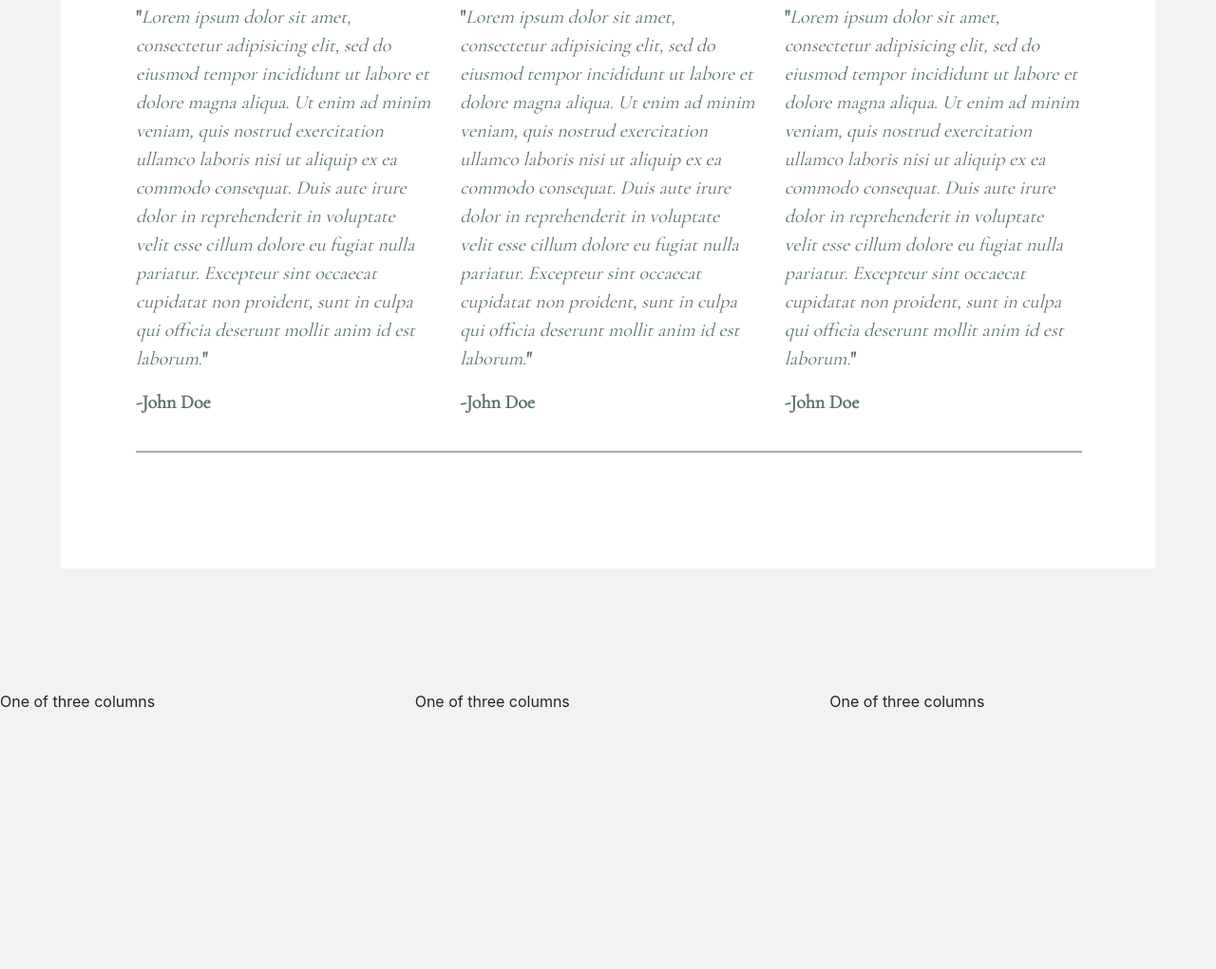
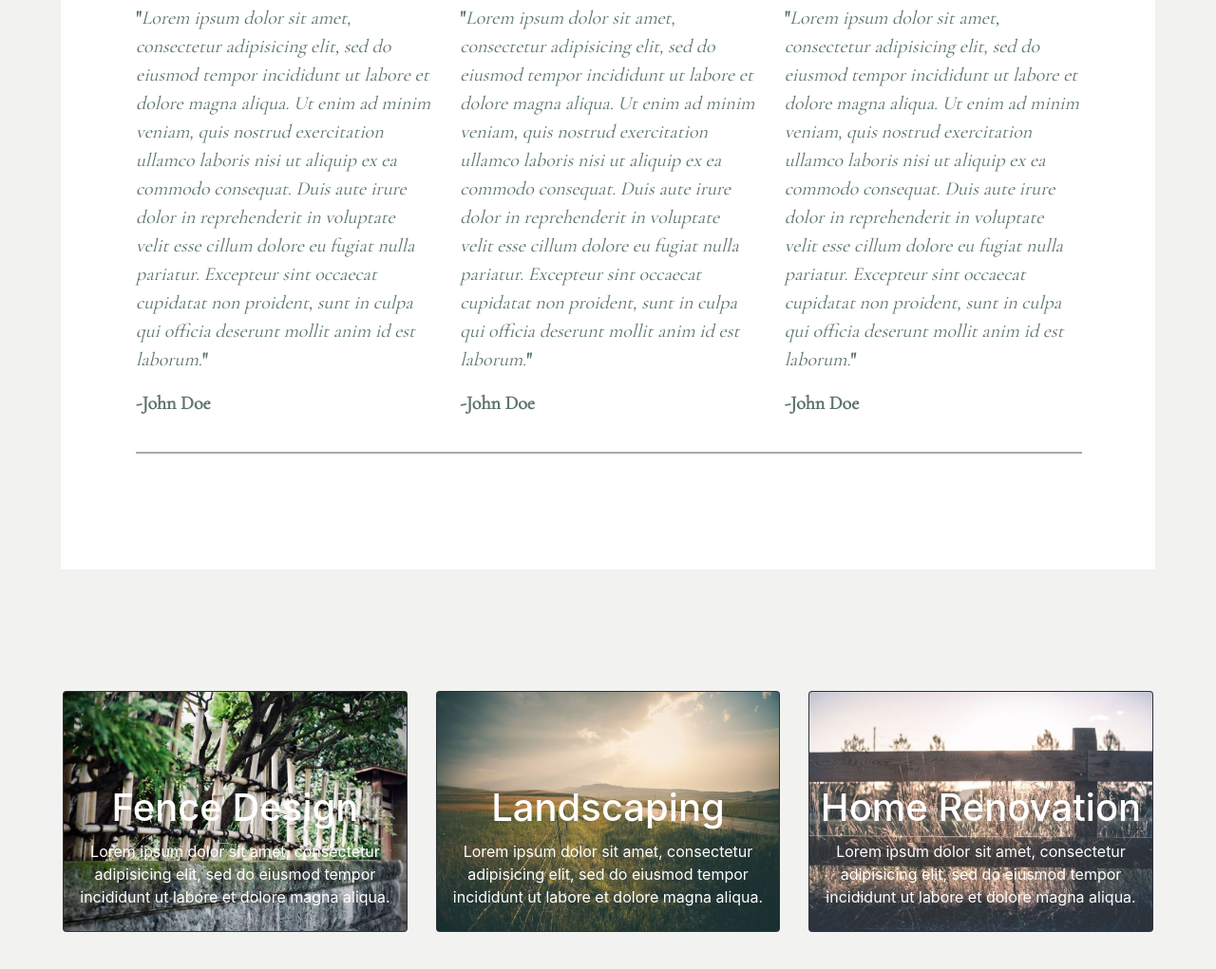
Before and after one commit to Opeezy/TotalLawnandLandscape, a plain HTML site: page index.html in a window 1280 px wide. Shown: the part 1011-2032 px from the top of the page at 95% size. Before the commit the page ends 1762 px from the top, so only its background shows below. Drawn offline with nearby package versions, Linux system fonts and the light colour scheme; a web font is replaced by a local one.

Commit message:
added gallery not complete

```diff
--- a/index.html
+++ b/index.html
@@ -48,16 +48,6 @@
       <div class="row" id="title">
         <div class="col-xs-12 col-sm-12 col-md-12 col-lg-6 col-xl-6" id="carousel">
           <div id="carouselExampleIndicators" class="carousel slide" data-ride="carousel" align="right">
-
-            <!-- For adding bottom navigators -->
-
-            <!-- <ol class="carousel-indicators">
-              <li data-target="#carouselExampleIndicators" data-slide-to="0" class="active"></li>
-              <li data-target="#carouselExampleIndicators" data-slide-to="1"></li>
-              <li data-target="#carouselExampleIndicators" data-slide-to="2"></li>
-              <li data-target="#carouselExampleIndicators" data-slide-to="3"></li>
-            </ol> -->
-
             <div class="carousel-inner">
               <div class="carousel-item active">
                 <img class="d-block w-100" src="images/examples/Example1.jpg" alt="First slide">
@@ -72,18 +62,6 @@
                 <img class="d-block w-100" src="images/examples/Example4.jpg" alt="Fourth slide">
               </div>
             </div>
-
-            <!-- For adding arrow navigators -->
-
-           <!--  <a class="carousel-control-prev" href="#carouselExampleIndicators" role="button" data-slide="prev">
-              <span class="carousel-control-prev-icon" aria-hidden="true"></span>
-              <span class="sr-only">Previous</span>
-            </a>
-            <a class="carousel-control-next" href="#carouselExampleIndicators" role="button" data-slide="next">
-              <span class="carousel-control-next-icon" aria-hidden="true"></span>
-              <span class="sr-only">Next</span>
-            </a> -->
-
           </div>
         </div>
         <div class="intro col-xs-12 col-sm-12 col-md-12 col-lg-6 col-xl-6" id="intro">
@@ -132,14 +110,35 @@
         </div>
       </div>
       <div class="row" id="gallery">
-        <div class="col-sm">
-          One of three columns
+        <div class="gallery-col col-xs-12 col-sm-12 col-md-12 col-lg-4 col-xl-4">
+          <div class="card bg-dark text-white">
+            <img class="card-img" src="images/examples/Example1.jpg" alt="Card image">
+            <div class="card-img-overlay">
+              <h5 class="card-title">Fence Design</h5>
+              <p class="card-text">Lorem ipsum dolor sit amet, consectetur adipisicing elit, sed do eiusmod
+              tempor incididunt ut labore et dolore magna aliqua.</p>
+            </div>
+          </div>
         </div>
-        <div class="col-sm">
-          One of three columns
+        <div class="gallery-col col-xs-12 col-sm-12 col-md-6 col-lg-4 col-xl-4">
+          <div class="card bg-dark text-white">
+            <img class="card-img" src="images/examples/Example2.jpg" alt="Card image">
+            <div class="card-img-overlay">
+              <h5 class="card-title">Landscaping</h5>
+              <p class="card-text">Lorem ipsum dolor sit amet, consectetur adipisicing elit, sed do eiusmod
+              tempor incididunt ut labore et dolore magna aliqua.</p>
+            </div>
+          </div>
         </div>
-        <div class="col-sm">
-          One of three columns
+        <div class="gallery-col col-xs-12 col-sm-12 col-md-6 col-lg-4 col-xl-4">
+          <div class="card bg-dark text-white">
+            <img class="card-img" src="images/examples/Example3.jpg" alt="Card image">
+            <div class="card-img-overlay">
+              <h5 class="card-title">Home Renovation</h5>
+              <p class="card-text">Lorem ipsum dolor sit amet, consectetur adipisicing elit, sed do eiusmod
+              tempor incididunt ut labore et dolore magna aliqua.</p>
+            </div>
+          </div>
         </div>
       </div>
     </div>
--- a/style.css
+++ b/style.css
@@ -67,8 +67,8 @@ body{
 }
 
 #title{
-	/*background-color: rgba(203, 208, 177, .3);
-	background-color: rgba(216, 226, 210, .2);*/
+	/*background-color: rgba(203, 208, 177, .3);*/
+	background-color: rgba(216, 226, 210, .3);
 	background-size: auto;
 	padding: 0px 0px 0px 0px;
 	margin: auto;
@@ -103,9 +103,9 @@ body{
 
 #intro {
 	text-align: center;
-	margin: 25px 0px 0px 0px;
+	margin: 0px 0px 0px 0px;
 	/*padding-right: 180px;*/
-	padding: auto;
+	padding: 2% 2% 0 2%;
 	font-family: 'Cormorant Garamond', serif;
 	/*font-size: 1.5rem;*/
 	color: #5C7469;
@@ -170,3 +170,47 @@ body{
 .tes-name{
 	text-align: right;
 }
+
+#gallery{
+	margin: 0 4% 7% 4%;
+	padding: 0;
+}
+
+.gallery-col{
+	maring: auto;
+}
+
+.card{
+
+}
+
+.card-img-overlay{
+	margin: 5em 0;
+	padding: 0;
+}
+
+.card-img-overlay h5{
+	margin: 0;
+	padding: 0;
+	font-size: 2.5em;
+	position: relative;
+	top: 20%;
+	text-align: center;
+}
+
+.card-img-overlay p{
+	font-size: 1em;
+	text-overflow: ellipsis;
+	position: relative;
+	top: 30%;
+	text-align: center;
+}
+
+@media (max-width: 576px){
+	.card-img-overlay{
+	top: 35%;
+	}
+	.card-img-overlay p{
+	visibility: hidden;
+	}
+}
```
